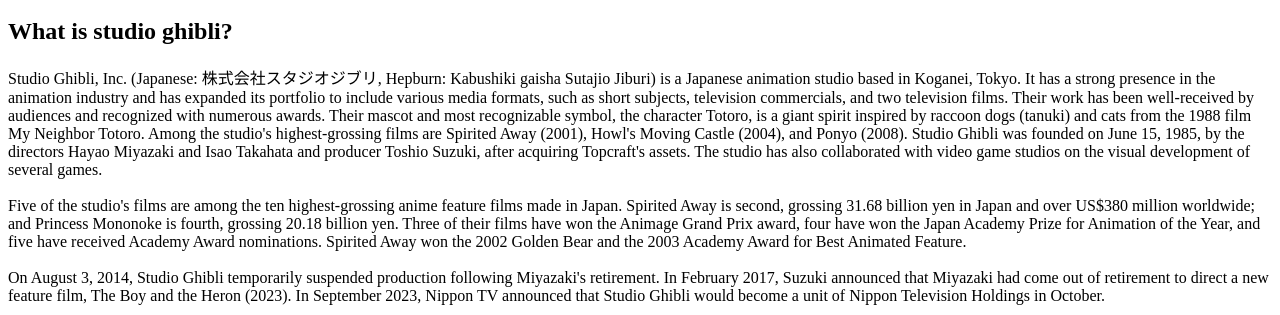
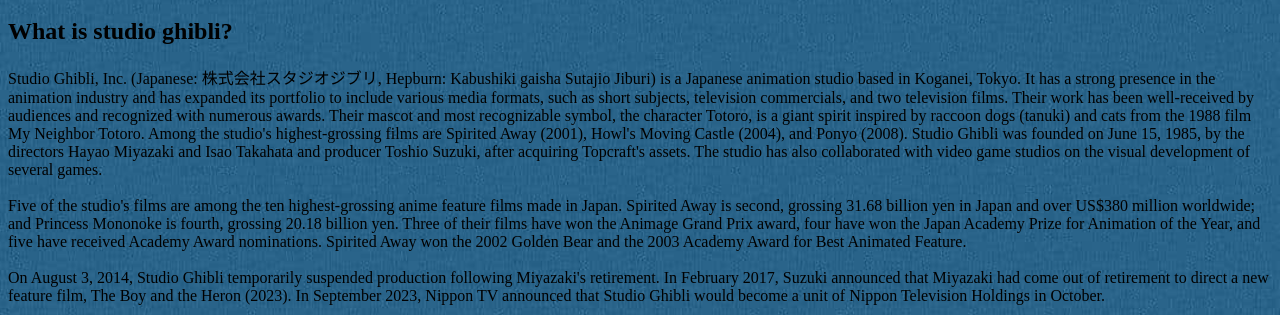
Before and after one commit to ryanhva/internetstandaarden, a plain HTML site: page index.html in a window 1280 px wide. Shown: the part 81-396 px from the top of the page. Drawn offline with Linux system fonts and the light colour scheme.

Commit message:
background

```diff
--- a/styles.css
+++ b/styles.css
@@ -8,3 +8,9 @@
     margin:0;
     background-color: aqua;
 }
+
+body{
+    background-image: url(Images/css_background.jpg);
+    background-size: cover;
+    background-repeat: no-repeat;
+}
```
Also changed, not shown: Images/css_background.jpg (added).
